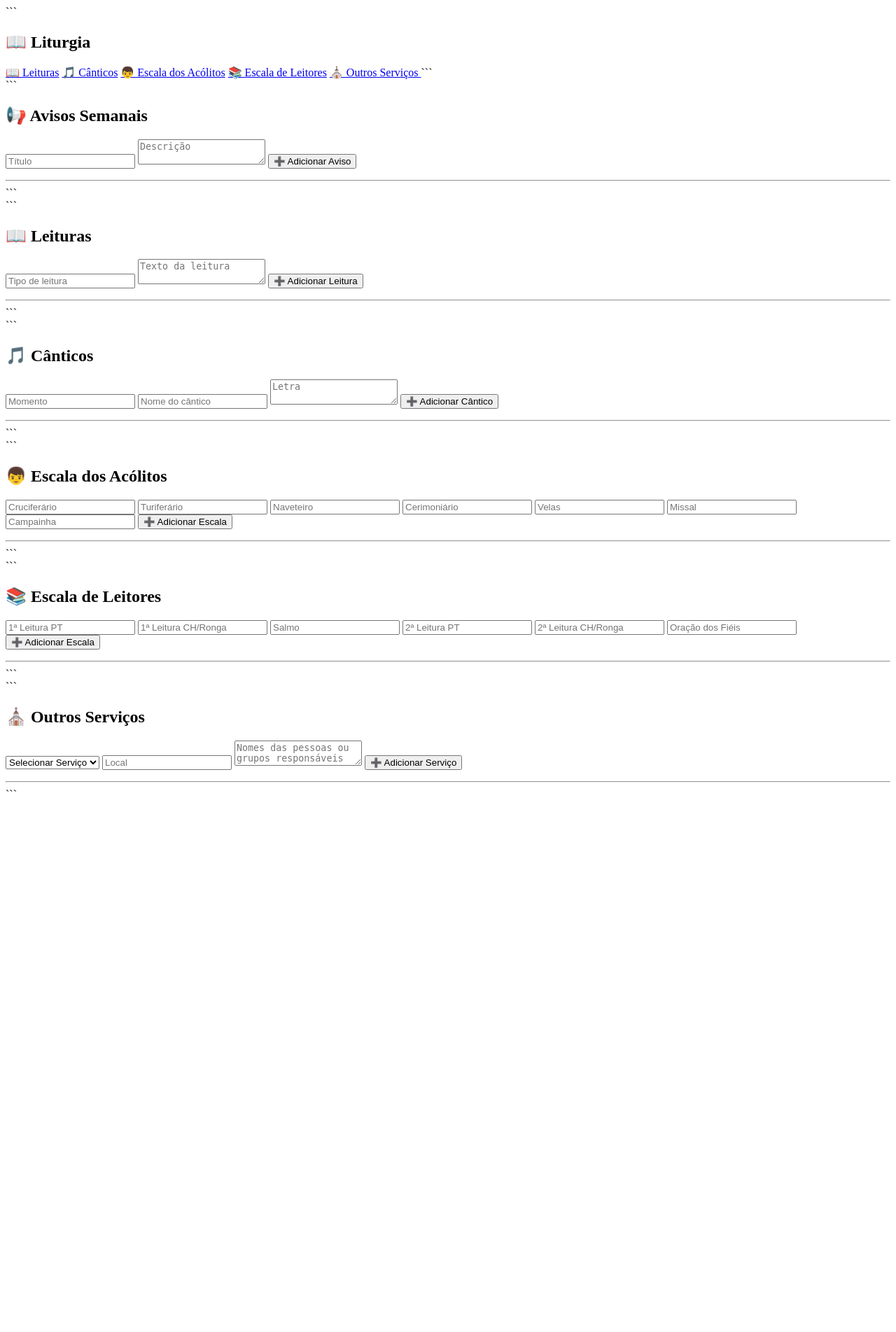
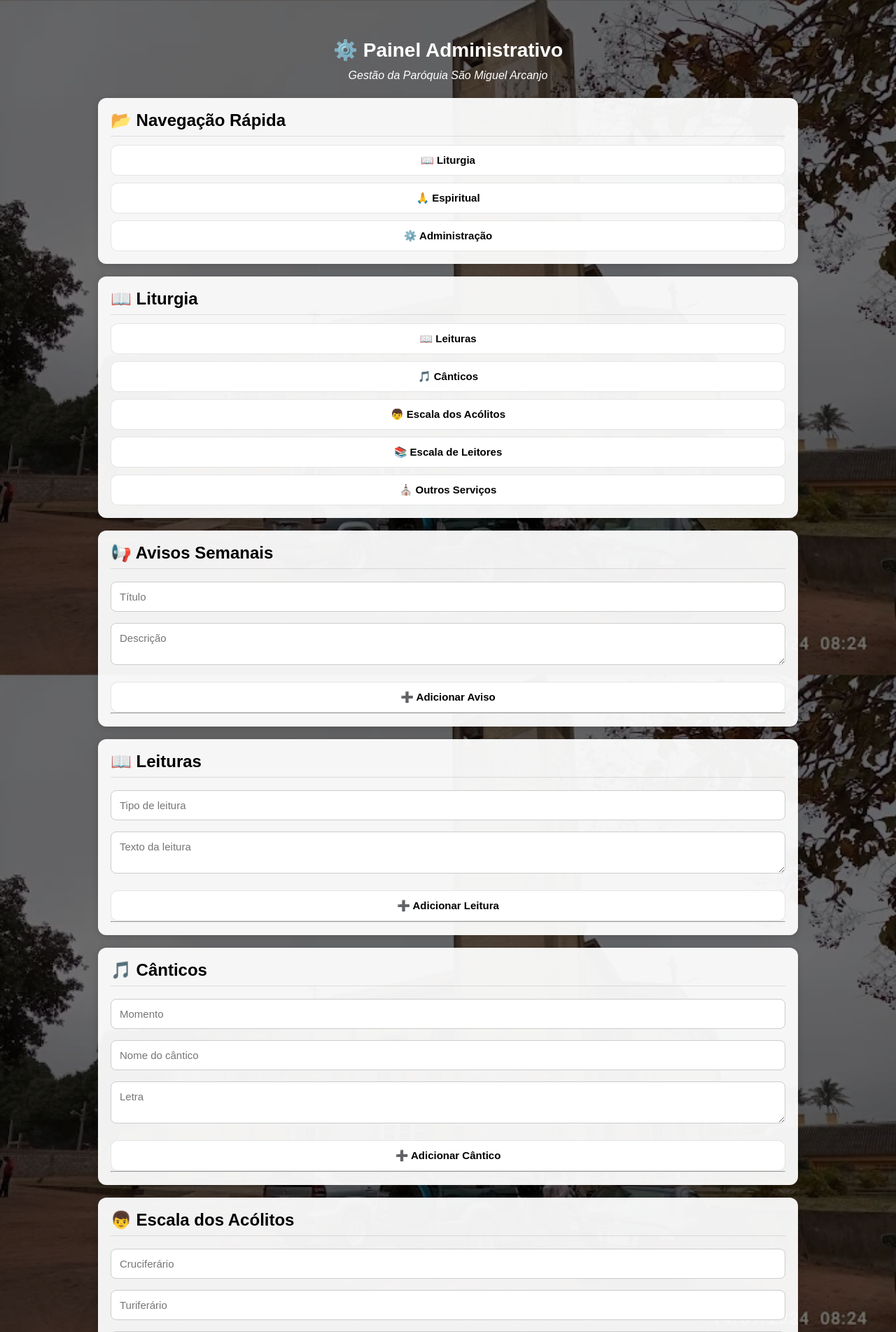
Before and after one commit to FSavel/sao-miguel-digital, a Flask app: page /admin in a window 1280 px wide. Shown: the top 1903 px of the page at 70% size. Before the commit the page ends 1131 px from the top, so only its background shows below. Run offline with Flask 3, Linux system fonts and the light colour scheme; the visitor is signed in with stand-in values (Sample User, id 1); data that the repository does not hold is empty; parts of the project's set-up code (start-up, migrations or seed data) failed here and were passed over.

Commit message:
Update admin.html

````diff
--- a/templates/admin.html
+++ b/templates/admin.html
@@ -1,321 +1,215 @@
-<!-- ===================================================== -->
+<!DOCTYPE html>
+<html lang="pt">
 
-<!-- 📖 LITURGIA -->
+<head>
+    <meta charset="UTF-8">
+    <meta name="viewport" content="width=device-width, initial-scale=1.0">
+    <title>Painel Admin</title>
+
+    <link rel="stylesheet" href="{{ url_for('static', filename='style.css') }}">
+</head>
+
+<body>
+
+<div class="overlay">
+<div class="container">
+
+    <!-- ========================= TÍTULO ========================= -->
+    <h1 class="titulo-principal">⚙️ Painel Administrativo</h1>
+
+    <p class="frase-biblica">
+        Gestão da Paróquia São Miguel Arcanjo
+    </p>
+
+    <!-- ========================= NAVEGAÇÃO ========================= -->
+    <div class="card menu-centralizado">
+        <h2>📂 Navegação Rápida</h2>
+
+        <a href="#liturgia" class="botao">📖 Liturgia</a>
+        <a href="#espiritual" class="botao">🙏 Espiritual</a>
+        <a href="#administracao" class="botao">⚙️ Administração</a>
+    </div>
 
     <!-- ===================================================== -->
-
+    <!-- 📖 LITURGIA -->
+    <!-- ===================================================== -->
     <div class="card" id="liturgia">
 
-```
         <h2>📖 Liturgia</h2>
 
         <a href="#leituras-area" class="botao">📖 Leituras</a>
-
         <a href="#canticos-area" class="botao">🎵 Cânticos</a>
-
         <a href="#acolitos-area" class="botao">👦 Escala dos Acólitos</a>
-
         <a href="#leitores-area" class="botao">📚 Escala de Leitores</a>
-
-<!-- NOVO -->
-<a href="#outros-servicos-area" class="botao">
-    ⛪ Outros Serviços
-</a>
-```
+        <a href="#outros-servicos-area" class="botao">⛪ Outros Serviços</a>
 
     </div>
 
     <!-- ===================== AVISOS ===================== -->
-
     <div class="card">
 
-```
         <h2>📢 Avisos Semanais</h2>
 
         <form action="/add_aviso" method="POST">
-
             <input type="text" name="titulo" placeholder="Título" required>
-
             <textarea name="descricao" placeholder="Descrição" required></textarea>
-
-    <button class="botao" type="submit">
-        ➕ Adicionar Aviso
-    </button>
-
+            <button class="botao" type="submit">➕ Adicionar Aviso</button>
         </form>
 
         <hr>
 
         {% for a in avisos %}
-
             <p><b>{{ a.titulo }}</b></p>
-
             <p>{{ a.descricao }}</p>
 
             <div style="display:flex; gap:10px; flex-wrap:wrap;">
-
-        <a class="botao" href="/edit_aviso/{{ loop.index0 }}">
-            ✏️ Editar
-        </a>
-
-        <a class="delete" href="/delete_aviso/{{ loop.index0 }}">
-            ❌ Apagar
-        </a>
-
+                <a class="botao" href="/edit_aviso/{{ loop.index0 }}">✏️ Editar</a>
+                <a class="delete" href="/delete_aviso/{{ loop.index0 }}">❌ Apagar</a>
             </div>
 
             <hr>
-
         {% endfor %}
-```
 
     </div>
 
     <!-- ===================== LEITURAS ===================== -->
-
     <div class="card" id="leituras-area">
 
-```
         <h2>📖 Leituras</h2>
 
         <form action="/add_leitura" method="POST">
-
             <input type="text" name="tipo" placeholder="Tipo de leitura" required>
-
             <textarea name="texto" placeholder="Texto da leitura" required></textarea>
-
-    <button class="botao" type="submit">
-        ➕ Adicionar Leitura
-    </button>
-
+            <button class="botao" type="submit">➕ Adicionar Leitura</button>
         </form>
 
         <hr>
 
         {% for l in leituras %}
-
             <p><b>{{ l.tipo }}</b></p>
-
             <p>{{ l.texto }}</p>
 
             <div style="display:flex; gap:10px; flex-wrap:wrap;">
-
-        <a class="botao" href="/edit_leitura/{{ loop.index0 }}">
-            ✏️ Editar
-        </a>
-
-        <a class="delete" href="/delete_leitura/{{ loop.index0 }}">
-            ❌ Apagar
-        </a>
-
+                <a class="botao" href="/edit_leitura/{{ loop.index0 }}">✏️ Editar</a>
+                <a class="delete" href="/delete_leitura/{{ loop.index0 }}">❌ Apagar</a>
             </div>
 
             <hr>
-
         {% endfor %}
-```
 
     </div>
 
     <!-- ===================== CÂNTICOS ===================== -->
-
     <div class="card" id="canticos-area">
 
-```
         <h2>🎵 Cânticos</h2>
 
         <form action="/add_cantico" method="POST">
-
             <input type="text" name="momento" placeholder="Momento" required>
-
             <input type="text" name="cantico" placeholder="Nome do cântico" required>
-
             <textarea name="letra" placeholder="Letra" required></textarea>
 
-    <button class="botao" type="submit">
-        ➕ Adicionar Cântico
-    </button>
-
+            <button class="botao" type="submit">➕ Adicionar Cântico</button>
         </form>
 
         <hr>
 
         {% for c in canticos %}
-
             <p><b>{{ c.momento }}</b> - {{ c.cantico }}</p>
 
             <div style="display:flex; gap:10px; flex-wrap:wrap;">
-
-        <a class="botao" href="/edit_cantico/{{ loop.index0 }}">
-            ✏️ Editar
-        </a>
-
-        <a class="delete" href="/delete_cantico/{{ loop.index0 }}">
-            ❌ Apagar
-        </a>
-
+                <a class="botao" href="/edit_cantico/{{ loop.index0 }}">✏️ Editar</a>
+                <a class="delete" href="/delete_cantico/{{ loop.index0 }}">❌ Apagar</a>
             </div>
 
             <hr>
-
         {% endfor %}
-```
 
     </div>
 
     <!-- ===================== ACÓLITOS ===================== -->
-
     <div class="card" id="acolitos-area">
 
-```
         <h2>👦 Escala dos Acólitos</h2>
 
         <form action="/add_acolito" method="POST">
 
             <input type="text" name="cruciferario" placeholder="Cruciferário" required>
-
             <input type="text" name="turiferario" placeholder="Turiferário" required>
-
             <input type="text" name="naveteiro" placeholder="Naveteiro" required>
-
             <input type="text" name="cerimoniario" placeholder="Cerimoniário" required>
-
             <input type="text" name="velas" placeholder="Velas" required>
-
             <input type="text" name="missal" placeholder="Missal" required>
-
             <input type="text" name="campainha" placeholder="Campainha" required>
 
-    <button class="botao" type="submit">
-        ➕ Adicionar Escala
-    </button>
+            <button class="botao" type="submit">➕ Adicionar Escala</button>
 
         </form>
 
         <hr>
 
         {% for a in acolitos %}
-
             <p><b>Cruciferário:</b> {{ a.cruciferario }}</p>
             <p><b>Turiferário:</b> {{ a.turiferario }}</p>
             <p><b>Naveteiro:</b> {{ a.naveteiro }}</p>
             <p><b>Cerimoniário:</b> {{ a.cerimoniario }}</p>
 
             <div style="display:flex; gap:10px; flex-wrap:wrap;">
-
-        <a class="botao" href="/edit_acolito/{{ loop.index0 }}">
-            ✏️ Editar
-        </a>
-
-        <a class="delete" href="/delete_acolito/{{ loop.index0 }}">
-            ❌ Apagar
-        </a>
-
+                <a class="botao" href="/edit_acolito/{{ loop.index0 }}">✏️ Editar</a>
+                <a class="delete" href="/delete_acolito/{{ loop.index0 }}">❌ Apagar</a>
             </div>
 
             <hr>
-
         {% endfor %}
-```
 
     </div>
 
     <!-- ===================== LEITORES ===================== -->
-
     <div class="card" id="leitores-area">
 
-```
         <h2>📚 Escala de Leitores</h2>
 
         <form action="/add_leitor" method="POST">
 
-    <input type="text" name="primeira_pt" placeholder="1ª Leitura PT" required>
+            <input type="text" name="primeira_pt" required>
+            <input type="text" name="primeira_ch" required>
+            <input type="text" name="salmo" required>
+            <input type="text" name="segunda_pt" required>
+            <input type="text" name="segunda_ch" required>
+            <input type="text" name="oracao_fieis" required>
 
-    <input type="text" name="primeira_ch" placeholder="1ª Leitura CH/Ronga" required>
-
-    <input type="text" name="salmo" placeholder="Salmo" required>
-
-    <input type="text" name="segunda_pt" placeholder="2ª Leitura PT" required>
-
-    <input type="text" name="segunda_ch" placeholder="2ª Leitura CH/Ronga" required>
-
-    <input type="text" name="oracao_fieis" placeholder="Oração dos Fiéis" required>
-
-    <button class="botao" type="submit">
-        ➕ Adicionar Escala
-    </button>
+            <button class="botao" type="submit">➕ Adicionar Escala</button>
 
         </form>
 
         <hr>
 
         {% for l in leitores %}
-
             <p><b>1ª PT:</b> {{ l.primeira_pt }}</p>
             <p><b>1ª CH:</b> {{ l.primeira_ch }}</p>
 
             <div style="display:flex; gap:10px; flex-wrap:wrap;">
-
-        <a class="botao" href="/edit_leitor/{{ loop.index0 }}">
-            ✏️ Editar
-        </a>
-
-        <a class="delete" href="/delete_leitor/{{ loop.index0 }}">
-            ❌ Apagar
-        </a>
-
+                <a class="botao" href="/edit_leitor/{{ loop.index0 }}">✏️ Editar</a>
+                <a class="delete" href="/delete_leitor/{{ loop.index0 }}">❌ Apagar</a>
             </div>
 
             <hr>
-
         {% endfor %}
-```
 
     </div>
 
     <!-- ===================== OUTROS SERVIÇOS ===================== -->
-
     <div class="card" id="outros-servicos-area">
 
-```
         <h2>⛪ Outros Serviços</h2>
 
         <form action="/add_outro_servico" method="POST">
 
-    <select name="tipo" required>
+            <input type="text" name="tipo" placeholder="Serviço" required>
+            <input type="text" name="local" placeholder="Local" required>
+            <textarea name="nomes" placeholder="Responsáveis" required></textarea>
 
-        <option value="">Selecionar Serviço</option>
-
-        <option value="Acolhimento">
-            🤝 Acolhimento
-        </option>
-
-        <option value="Limpezas">
-            🧹 Limpezas
-        </option>
-
-        <option value="Visitas">
-            🏠 Visitas
-        </option>
-
-    </select>
-
-    <input
-        type="text"
-        name="local"
-        placeholder="Local"
-        required
-    >
-
-    <textarea
-        name="nomes"
-        placeholder="Nomes das pessoas ou grupos responsáveis"
-        required
-    ></textarea>
-
-    <button class="botao" type="submit">
-        ➕ Adicionar Serviço
-    </button>
+            <button class="botao" type="submit">➕ Adicionar Serviço</button>
 
         </form>
 
@@ -323,37 +217,27 @@
 
         {% for s in outros_servicos %}
 
-    <div class="card mini">
-
-        <h3>{{ s.tipo }}</h3>
-
-        <p>
-            <b>📍 Local:</b>
-            {{ s.local }}
-        </p>
-
-        <p>
-            <b>👥 Responsáveis:</b>
-            {{ s.nomes }}
-        </p>
+            <p><b>{{ s.tipo }}</b></p>
+            <p>📍 {{ s.local }}</p>
+            <p>👥 {{ s.nomes }}</p>
 
             <div style="display:flex; gap:10px; flex-wrap:wrap;">
-
-            <a class="botao" href="/edit_outro_servico/{{ loop.index0 }}">
-                ✏️ Editar
-            </a>
-
-            <a class="delete" href="/delete_outro_servico/{{ loop.index0 }}">
-                ❌ Apagar
-            </a>
-
-        </div>
-
+                <a class="botao" href="/edit_outro_servico/{{ loop.index0 }}">✏️ Editar</a>
+                <a class="delete" href="/delete_outro_servico/{{ loop.index0 }}">❌ Apagar</a>
             </div>
 
             <hr>
 
         {% endfor %}
-```
 
     </div>
+
+    <!-- ========================= BOTÕES FINAIS ========================= -->
+    <a href="/" class="botao">🏠 Voltar ao Início</a>
+    <a href="/logout" class="botao">🚪 Terminar Sessão</a>
+
+</div>
+</div>
+
+</body>
+</html>
````
Lines whose indentation alone changed are shown as unchanged.
